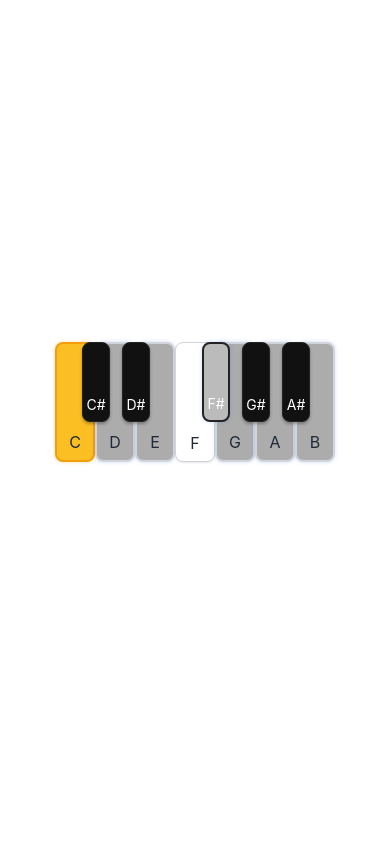
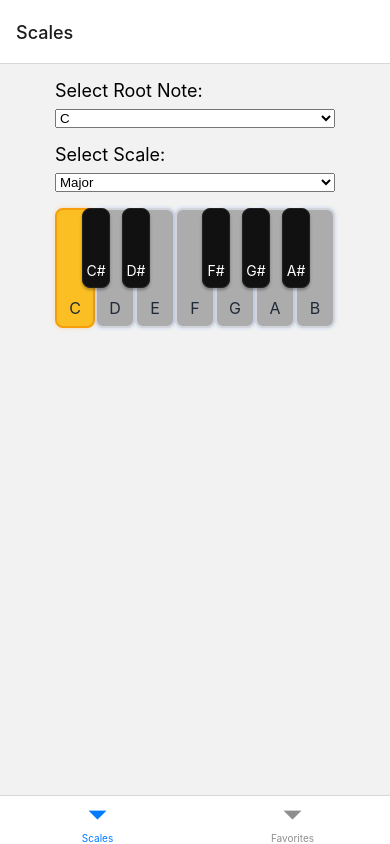
Before and after one commit to PrzemekRzepka/skalar, a React Native app: screen /Keyboard in a window 390 px wide. Built offline with nearby package versions, Linux system fonts and the light colour scheme.

Commit message:
Added scale selection and bottom bar

```diff
--- a/App.tsx
+++ b/App.tsx
@@ -1,13 +1,42 @@
 import React from 'react';
-import { View } from 'react-native';
+import { NavigationContainer } from '@react-navigation/native';
+import { createStackNavigator } from '@react-navigation/stack';
+import { createBottomTabNavigator } from '@react-navigation/bottom-tabs';
 import KeyboardScreen from './keyboard/KeyboardScreen';
+import { View, Text } from 'react-native';
 
-function App(): React.JSX.Element {
+const Stack = createStackNavigator();
+const Tab = createBottomTabNavigator();
+
+function FavoritesScreen() {
   return (
-    <View style={{ flex: 1, justifyContent: 'center', alignItems: 'center' }}>
-      <KeyboardScreen />
+    <View style={{ flex: 1, alignItems: 'center', justifyContent: 'center' }}>
+      <Text>Favorites</Text>
     </View>
   );
 }
 
+function KeyboardStack() {
+  return (
+    <Stack.Navigator>
+      <Stack.Screen
+        name="Keyboard"
+        component={KeyboardScreen}
+        options={{ headerShown: false }}
+      />
+    </Stack.Navigator>
+  );
+}
+
+function App(): React.JSX.Element {
+  return (
+    <NavigationContainer>
+      <Tab.Navigator>
+        <Tab.Screen name="Scales" component={KeyboardStack} />
+        <Tab.Screen name="Favorites" component={FavoritesScreen} />
+      </Tab.Navigator>
+    </NavigationContainer>
+  );
+}
+
 export default App;
--- a/keyboard/BlackKey.tsx
+++ b/keyboard/BlackKey.tsx
@@ -12,7 +12,7 @@ type BlackKeyProps = {
   onPress?: (event: GestureResponderEvent) => void;
   style?: ViewStyle;
   selected?: boolean;
-  isRoot?: boolean; // Optional prop to indicate if this key is the root note
+  isRoot?: boolean;
 };
 
 export default function BlackKey({
@@ -20,10 +20,16 @@ export default function BlackKey({
   onPress,
   style,
   selected,
+  isRoot = false,
 }: BlackKeyProps) {
   return (
     <TouchableOpacity
-      style={[styles.blackKey, selected && styles.selectedKey, style]}
+      style={[
+        styles.blackKey,
+        selected && styles.selectedKey,
+        isRoot && styles.rootNote,
+        style,
+      ]}
       onPress={onPress}
       activeOpacity={0.7}
     >
@@ -62,4 +68,12 @@ const styles = StyleSheet.create({
     shadowOpacity: 0.2,
     shadowRadius: 4,
   },
+  rootNote: {
+    backgroundColor: '#FBBF24',
+    borderColor: '#F59E0B',
+    borderWidth: 2,
+    shadowColor: '#F59E0B',
+    shadowOpacity: 0.3,
+    shadowRadius: 4,
+  },
 });
--- a/keyboard/Keyboard.tsx
+++ b/keyboard/Keyboard.tsx
@@ -3,13 +3,12 @@ import { View, StyleSheet } from 'react-native';
 import WhiteKey from './WhiteKey';
 import BlackKey from './BlackKey';
 
-// Note names for each semitone in an octave
 const NOTES = ['C', 'D', 'E', 'F', 'G', 'A', 'B'];
 const SHARP_NOTES = ['C#', 'D#', 'F#', 'G#', 'A#'];
 
 type KeyboardProps = {
-  scaleNotes: string[]; // e.g. ['C', 'D', 'E', 'F', 'G', 'A', 'B']
-  rootNote?: string; // e.g. 'C'
+  scaleNotes: string[];
+  rootNote?: string;
 };
 
 export default function Keyboard({ scaleNotes, rootNote }: KeyboardProps) {
--- a/keyboard/KeyboardScreen.tsx
+++ b/keyboard/KeyboardScreen.tsx
@@ -3,25 +3,59 @@ import { View, Text, StyleSheet, Dimensions } from 'react-native';
 import { Picker } from '@react-native-picker/picker';
 import Keyboard from './Keyboard';
 
-// Note names for each semitone in an octave
-const NOTES = ['C', 'C♯', 'D', 'D♯', 'E', 'F', 'F♯', 'G', 'G♯', 'A', 'A♯', 'B'];
+const NOTES = ['C', 'C#', 'D', 'D#', 'E', 'F', 'F#', 'G', 'G#', 'A', 'A#', 'B'];
 
-// Scales definition
 const SCALES = {
   Major: [0, 2, 4, 5, 7, 9, 11],
   Minor: [0, 2, 3, 5, 7, 8, 10],
-  // Add other scales as needed
+  Dorian: [0, 2, 3, 5, 7, 9, 10],
+  Phrygian: [0, 1, 3, 5, 7, 8, 10],
+  Lydian: [0, 2, 4, 6, 7, 9, 11],
+  Mixolydian: [0, 2, 4, 5, 7, 9, 10],
+  Locrian: [0, 1, 3, 5, 6, 8, 10],
+  HarmonicMinor: [0, 2, 3, 5, 7, 8, 11],
+  MelodicMinor: [0, 2, 3, 5, 7, 9, 11],
+  PentatonicMajor: [0, 2, 4, 7, 9],
+  PentatonicMinor: [0, 3, 5, 7, 10],
+  Blues: [0, 3, 5, 6, 7, 10],
 };
 
 export default function KeyboardScreen() {
   const [selectedScale, setSelectedScale] =
     useState<keyof typeof SCALES>('Major');
   const [selectedRoot, setSelectedRoot] = useState(0);
-  const [octaves, setOctaves] = useState(2);
 
-  const screenWidth = Dimensions.get('window').width - 32; // padding
+  const scaleIntervals = SCALES[selectedScale];
+  const rootNote = NOTES[selectedRoot];
+  const scaleNotes = scaleIntervals.map(i => NOTES[(selectedRoot + i) % 12]);
 
   return (
-    <Keyboard scaleNotes={['C', 'D', 'E', 'F#', 'G', 'A', 'B']} rootNote="C" />
+    <View style={{ flex: 1, padding: 16, alignSelf: 'center' }}>
+      <Text style={{ fontSize: 18, marginBottom: 8 }}>Select Root Note:</Text>
+      <View style={{ marginBottom: 16 }}>
+        <Picker
+          selectedValue={selectedRoot}
+          onValueChange={itemValue => setSelectedRoot(itemValue)}
+        >
+          {NOTES.map((note, i) => (
+            <Picker.Item key={note} label={note} value={i} />
+          ))}
+        </Picker>
+      </View>
+      <Text style={{ fontSize: 18, marginBottom: 8 }}>Select Scale:</Text>
+      <View style={{ marginBottom: 16 }}>
+        <Picker
+          selectedValue={selectedScale}
+          onValueChange={itemValue =>
+            setSelectedScale(itemValue as keyof typeof SCALES)
+          }
+        >
+          {Object.keys(SCALES).map(scale => (
+            <Picker.Item key={scale} label={scale} value={scale} />
+          ))}
+        </Picker>
+      </View>
+      <Keyboard scaleNotes={scaleNotes} rootNote={rootNote} />
+    </View>
   );
 }
--- a/keyboard/WhiteKey.tsx
+++ b/keyboard/WhiteKey.tsx
@@ -12,7 +12,7 @@ type WhiteKeyProps = {
   onPress?: (event: GestureResponderEvent) => void;
   style?: ViewStyle;
   selected?: boolean;
-  isRoot?: boolean; // Optional prop to indicate if this key is the root note
+  isRoot?: boolean;
 };
 
 export default function WhiteKey({
```
Also changed, not shown: package.json (+7 -1 lines), 1 other file (tests, documents, lock files or other folders).
